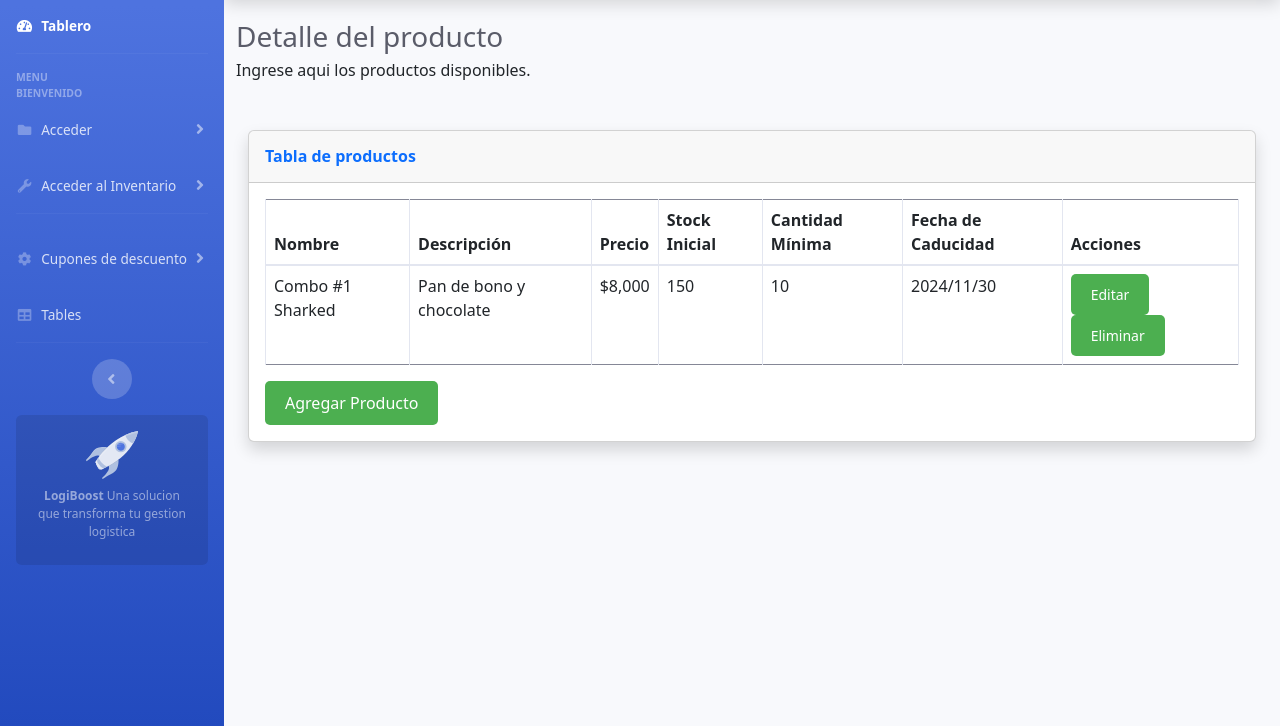
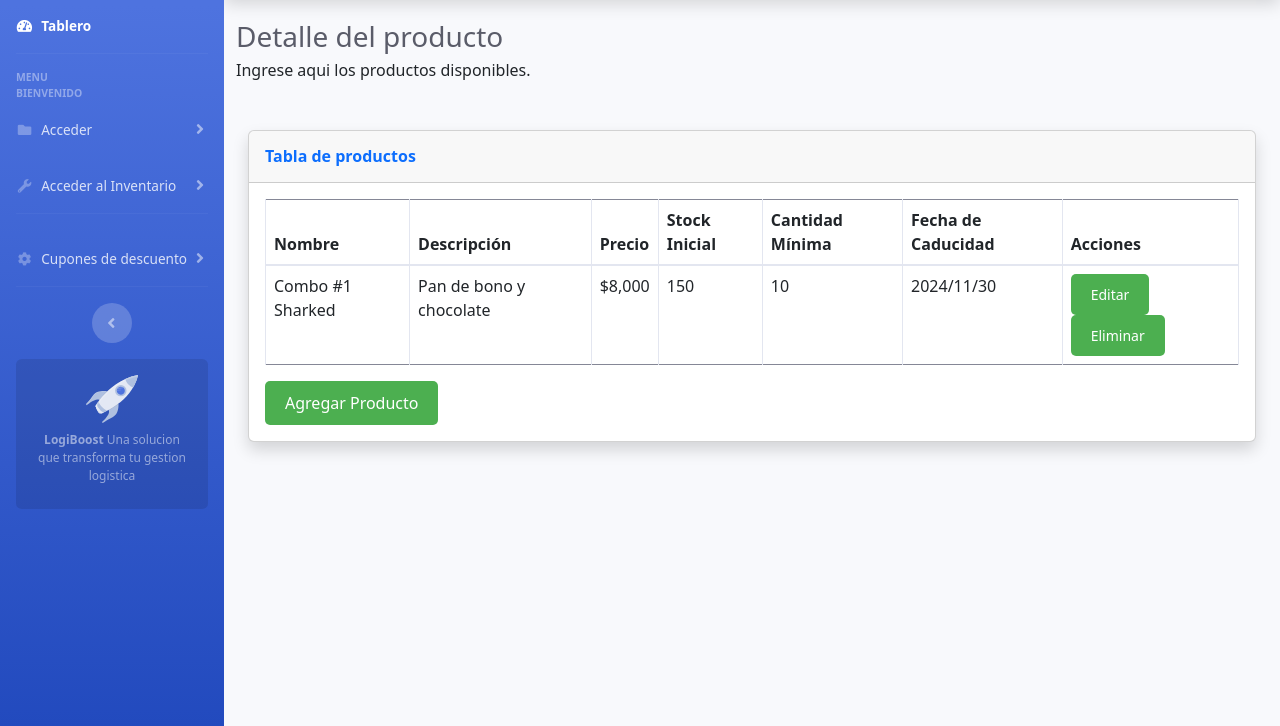
Before and after one commit to alebe16/logiboost-inventario, a website with bundled scripts: page utilities-color.html in a window 1280 px wide. Shown: the part 74-800 px from the top of the page. Built offline with nearby package versions, Linux system fonts and the light colour scheme.

Commit message:
cambios login.html

```diff
--- a/utilities-color.html
+++ b/utilities-color.html
@@ -118,12 +118,7 @@
             </div>
         </li>
 
-            <!--  -->
-            <li class="nav-item">
-                <a class="nav-link" href="tables.html">
-                    <i class="fas fa-fw fa-table"></i>
-                    <span>Tables</span></a>
-            </li>
+
 
             <!--  -->
             <hr class="sidebar-divider d-none d-md-block">
```
Also changed, not shown: index.html (+1 -1 lines).
